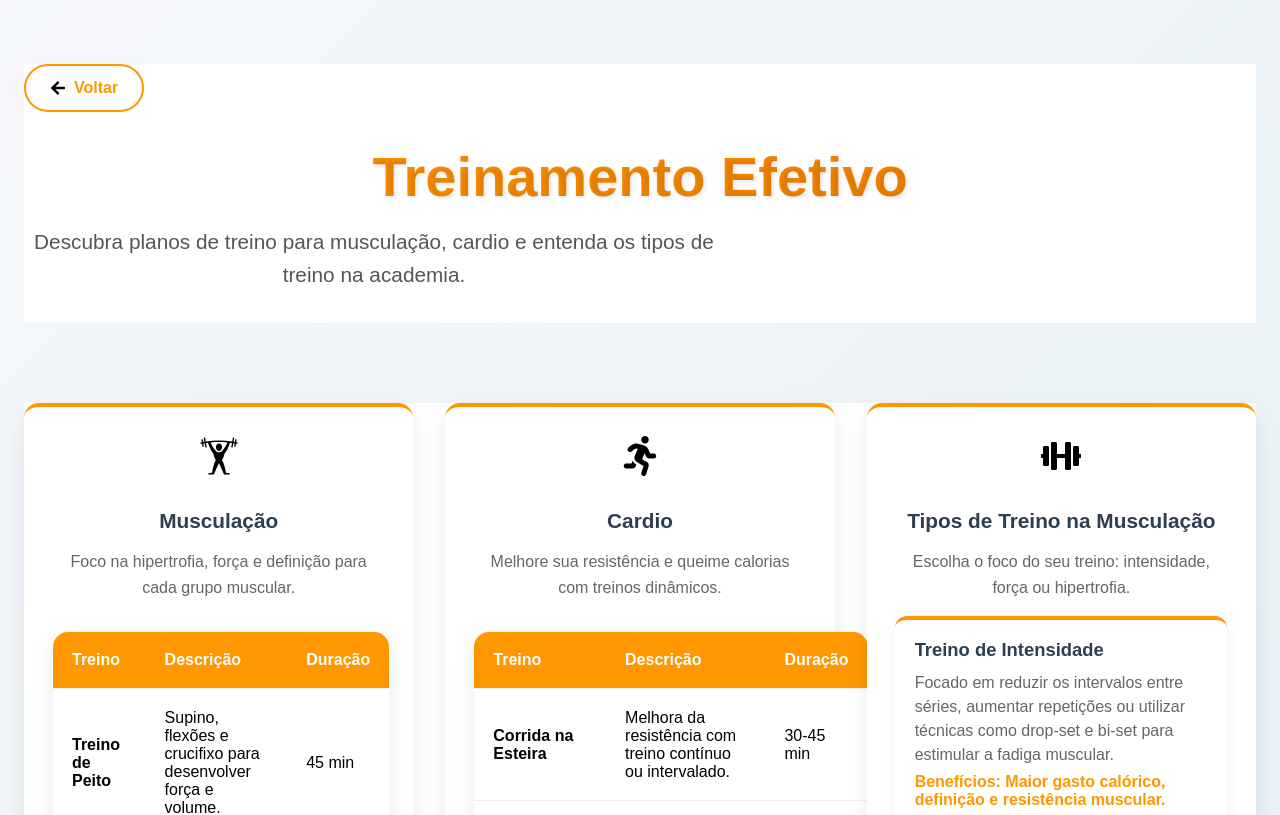
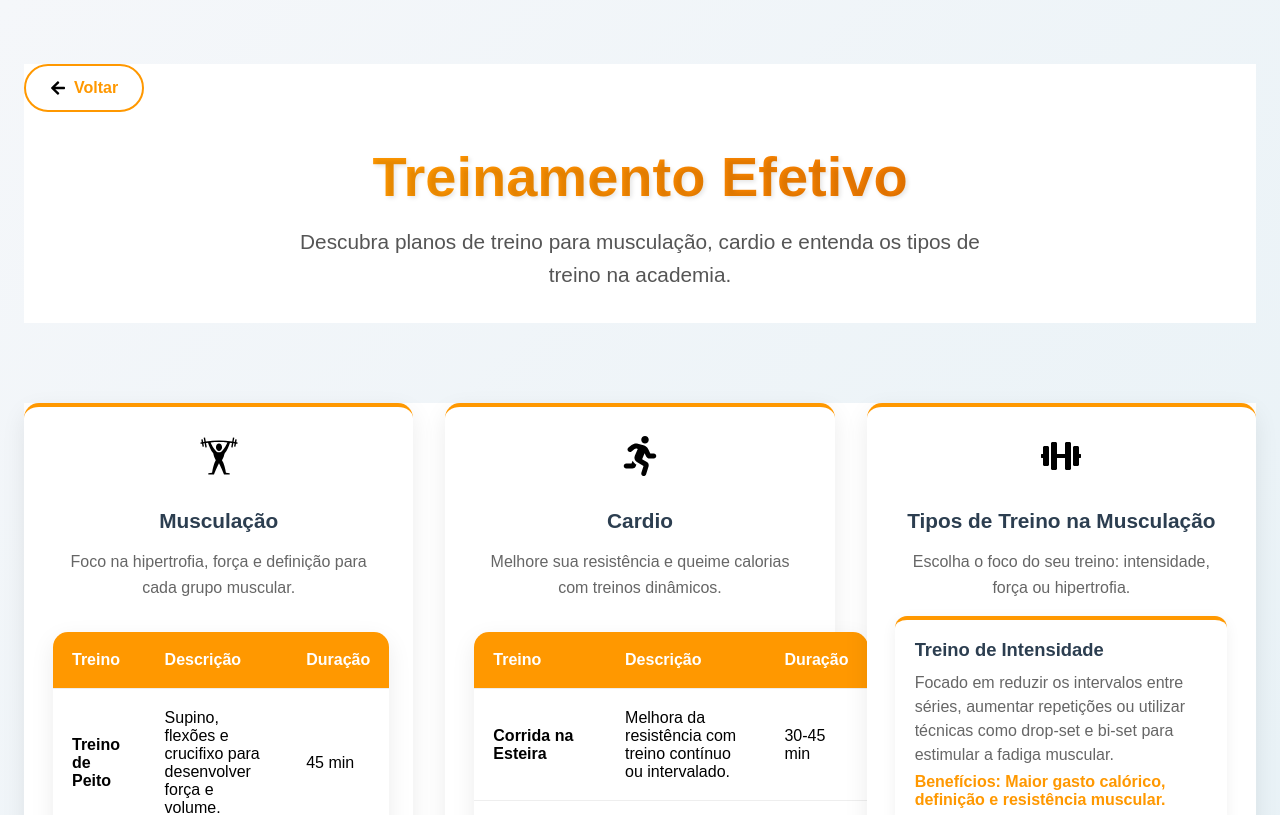
Before and after one commit to carloshlohn/NutriLife-model, a React (Vite) app: page /treinos in a window 1280 px wide. Shown: the top 815 px of the page. Built offline with nearby package versions, Linux system fonts and the light colour scheme.

Commit message:
centralizei treinos

```diff
--- a/src/pages/Home/Treinos.jsx
+++ b/src/pages/Home/Treinos.jsx
@@ -225,10 +225,12 @@ function Treinos() {
           <BackButton onClick={() => navigate("/")}>
             <FaArrowLeft /> Voltar
           </BackButton>
-          <Title>Treinamento Efetivo</Title>
-          <Subtitle>
-            Descubra planos de treino para musculação, cardio e entenda os tipos de treino na academia.
-          </Subtitle>
+          <div style={{ display: "flex", flexDirection: "column", alignItems: "center" }}>
+            <Title>Treinamento Efetivo</Title>
+            <Subtitle>
+              Descubra planos de treino para musculação, cardio e entenda os tipos de treino na academia.
+            </Subtitle>
+          </div>
         </Header>
 
         <FeaturesContainer>
```
